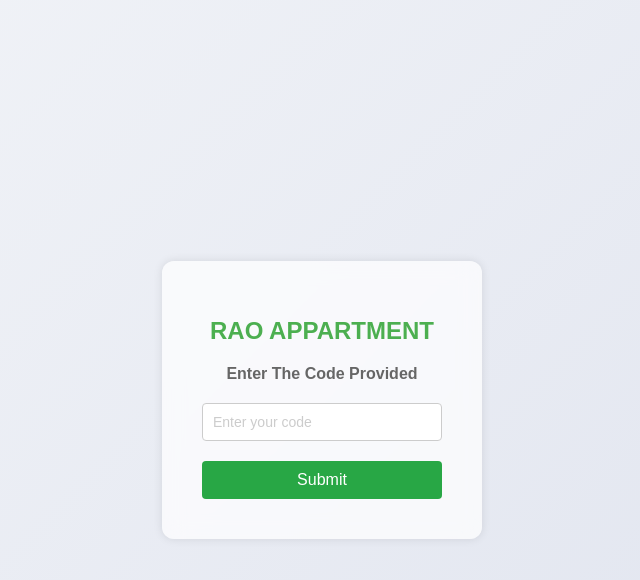
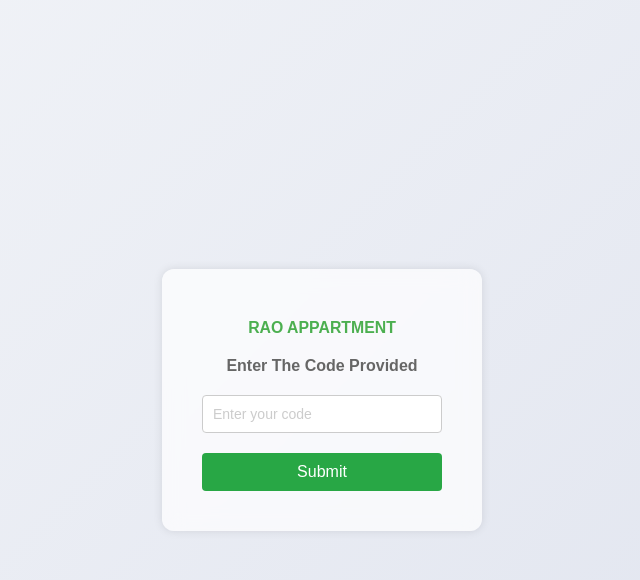
Before and after one commit to Pranshuxyadav/RAO-appartment-RMS, a Flask app: page / in a window 1280 px wide. Shown: the top 580 px of the page, without its empty margins (318-958 px from the left). Run offline with Flask 3, Linux system fonts and the light colour scheme.

Commit message:
Update style.css

```diff
--- a/static/style.css
+++ b/static/style.css
@@ -107,6 +107,7 @@ h1 {
     text-align: center;
     color: #4CAF50;
     margin-bottom: 20px;
+    font-size: 99%
 }
 
 /* Table styling */
```
